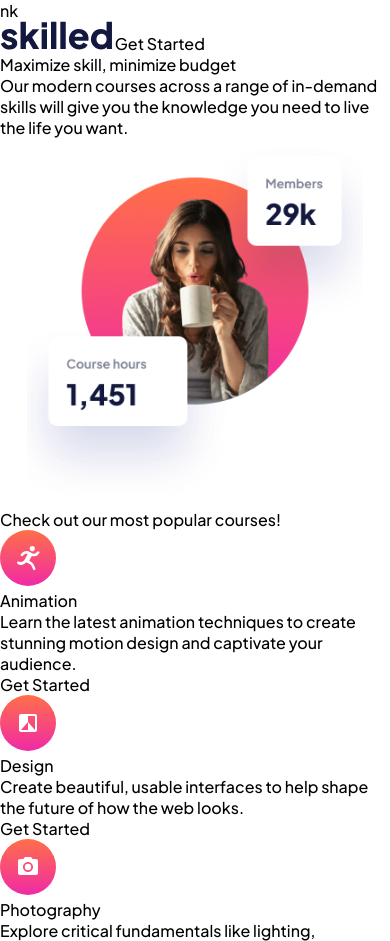
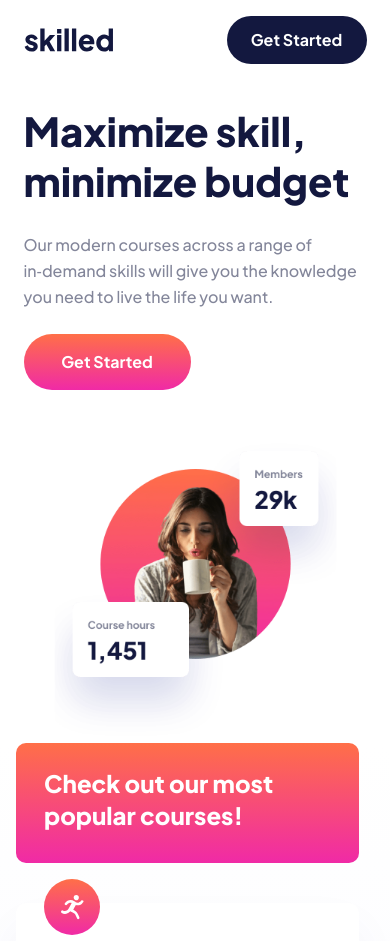
Before and after one commit to paulaabro/skilled-e-learning-landing-page, a plain HTML site: page index.html in a window 390 px wide. Shown: the top 941 px of the page. Drawn offline with Linux system fonts and the light colour scheme.

Commit message:
implemented mobile css

```diff
--- a/index.html
+++ b/index.html
@@ -8,22 +8,22 @@
 
     <title>Frontend Mentor | Skilled e-learning landing page</title>
     <link rel="stylesheet" href="reset.css" />
-    nk
     <link rel="stylesheet" href="style.css" />
   </head>
   <body>
-    <header>
+    <header class="max-width">
       <img src="./assets/logo-dark.svg" alt="logo" />
-      <button>Get Started</button>
+      <button class="btn">Get Started</button>
     </header>
     <main>
-      <section>
+      <section class="description max-width">
         <div>
           <h1>Maximize skill, minimize budget</h1>
           <p>
-            Our modern courses across a range of in-demand skills will give you the knowledge you
+            Our modern courses across a range of in‑demand skills will give you the knowledge you
             need to live the life you want.
           </p>
+          <button>Get Started</button>
         </div>
         <picture>
           <!-- TODO: decide on better breakpoints -->
@@ -32,7 +32,8 @@
           <img src="./assets/image-hero-mobile.png" alt="hero" />
         </picture>
       </section>
-      <section class="courses">
+      <section class="content">
+        <div class="courses max-width">
           <div class="course-heading">
             <h2>Check out our most popular courses!</h2>
           </div>
@@ -82,11 +83,14 @@
             </p>
             <a href="#">Get Started</a>
           </div>
+        </div>
       </section>
     </main>
     <footer>
+      <div class="max-width">
       <img src="./assets/logo-light.svg" alt="logo" />
-      <button>Get Started</button>
+      <button class="btn">Get Started</button>
+      </div>
     </footer>
   </body>
 </html>
--- a/style.css
+++ b/style.css
@@ -3,4 +3,153 @@
 body {
   font-family: "Plus Jakarta Sans", sans-serif;
   font-weight: 500;
+  background-color: #fff;
 }
+
+header {
+  height: 80px;
+  display: flex;
+  justify-content: space-between;
+  align-items: center;
+  margin: 0 auto;
+}
+
+.max-width {
+  max-width: 375px;
+  padding: 0 16px;
+}
+
+header img {
+  width: 89px;
+}
+
+header button {
+  background-color: #13183f;
+}
+
+.btn {
+  width: 140px;
+  height: 48px;
+
+  color: #fff;
+  font-weight: 700;
+  font-size: 16px;
+  line-height: 28px;
+  text-align: center;
+  border-radius: 28px;
+}
+
+main {
+  margin: 0 auto;
+}
+
+.description {
+  margin: 26px auto 0;
+}
+
+h1 {
+  font-weight: 800;
+  font-size: 40px;
+  line-height: 50px;
+  color: #13183f;
+}
+
+p {
+  font-size: 16px;
+  line-height: 26px;
+  color: #83869a;
+}
+
+.description p {
+  margin: 26px 0 24px;
+}
+
+.description button {
+  width: 167px;
+  height: 56px;
+
+  color: #fff;
+  font-weight: 700;
+  font-size: 16px;
+  line-height: 26px;
+  text-align: center;
+
+  background: linear-gradient(180deg, #ff6f48 0, #f02aa6 100%);
+  border-radius: 32px;
+  margin-bottom: 46px;
+}
+
+.description img {
+  display: block;
+  width: 327px;
+  margin: 0 auto;
+}
+
+.content {
+  background: linear-gradient(180deg, #fff 0, #f0f1ff 100%);
+  padding-bottom: 80px;
+}
+
+.course-heading {
+  background: linear-gradient(180deg, #ff6f48 0, #f02aa6 100%);
+  border-radius: 10px;
+  padding: 24px 28px 32px;
+}
+
+h2 {
+  color: #fff;
+  font-weight: 800;
+  font-size: 24px;
+  line-height: 32px;
+}
+
+.courses {
+  display: flex;
+  flex-direction: column;
+  gap: 40px;
+}
+
+.course {
+  background-color: #fff;
+  box-shadow: 0 25px 50px rgba(6, 22, 141, 0.0442381);
+  border-radius: 10px;
+  padding: 0 28px 32px;
+}
+
+.course img {
+  width: 56px;
+  margin-top: -24px;
+}
+
+h3 {
+  font-weight: 800;
+  font-size: 20px;
+  line-height: 25px;
+  color: #13183f;
+  margin: 24px 0 16px;
+}
+
+a {
+  display: block;
+  font-weight: 700;
+  font-size: 18px;
+  line-height: 28px;
+  color: #f74780;
+  margin-top: 24px;
+}
+
+footer div {
+  height: 120px;
+  background-color: #13183f;
+  display: flex;
+  justify-content: space-between;
+  align-items: center;
+}
+
+footer img {
+  width: 89px;
+}
+
+footer button {
+  background: linear-gradient(180deg, #4851ff 0, #f02aa6 100%);
+}
```
Lines whose indentation alone changed are shown as unchanged.
